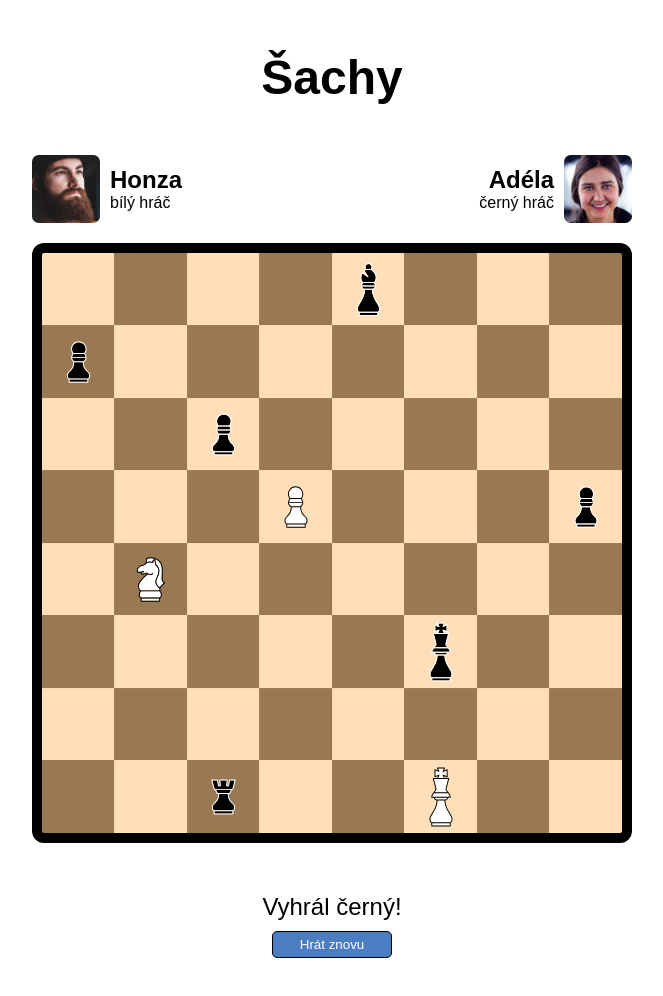
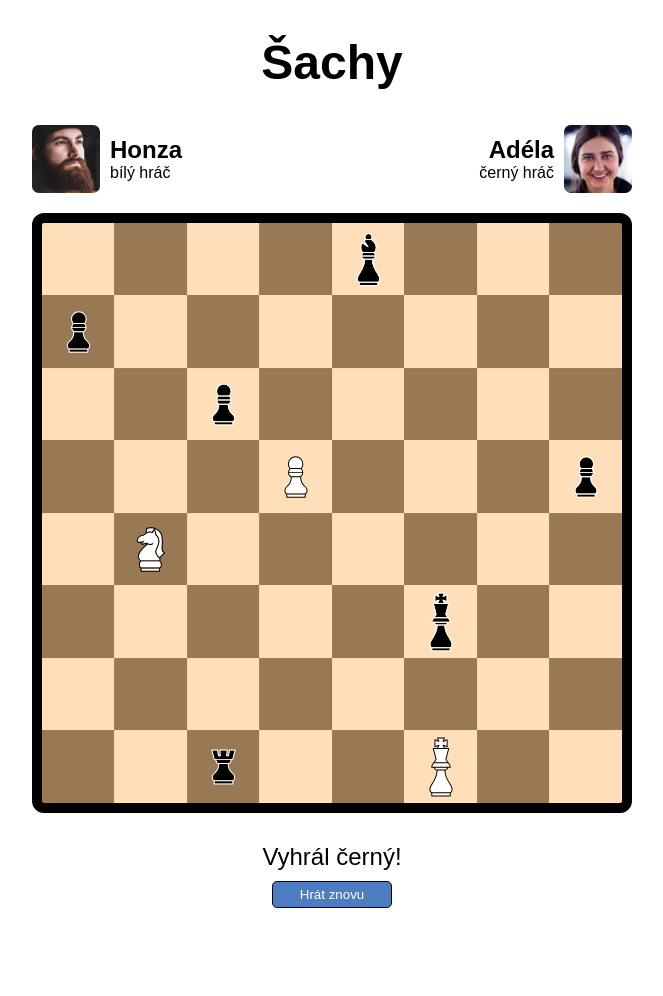
Before and after one commit to HTML-a-CSS-2-Podzim-2021-Online/sachy-VendulaVankova, a plain HTML site: page index.html in a window 1280 px wide. Shown: the whole page, without its empty margins (308-971 px from the left). Drawn offline with Linux system fonts and the light colour scheme.

Commit message:
Poslední úpravy

```diff
--- a/style.css
+++ b/style.css
@@ -7,7 +7,7 @@ body {
 }
 
 h1 {
-    margin: 50px;
+    margin: 35px;
     font-size: 48px;
 }
 
@@ -266,7 +266,7 @@ p {
 
 .vysledek {
     font-weight: normal;
-    margin-top: 50px;
+    margin-top: 30px;
     margin-bottom: 10px;
 }
 
```
